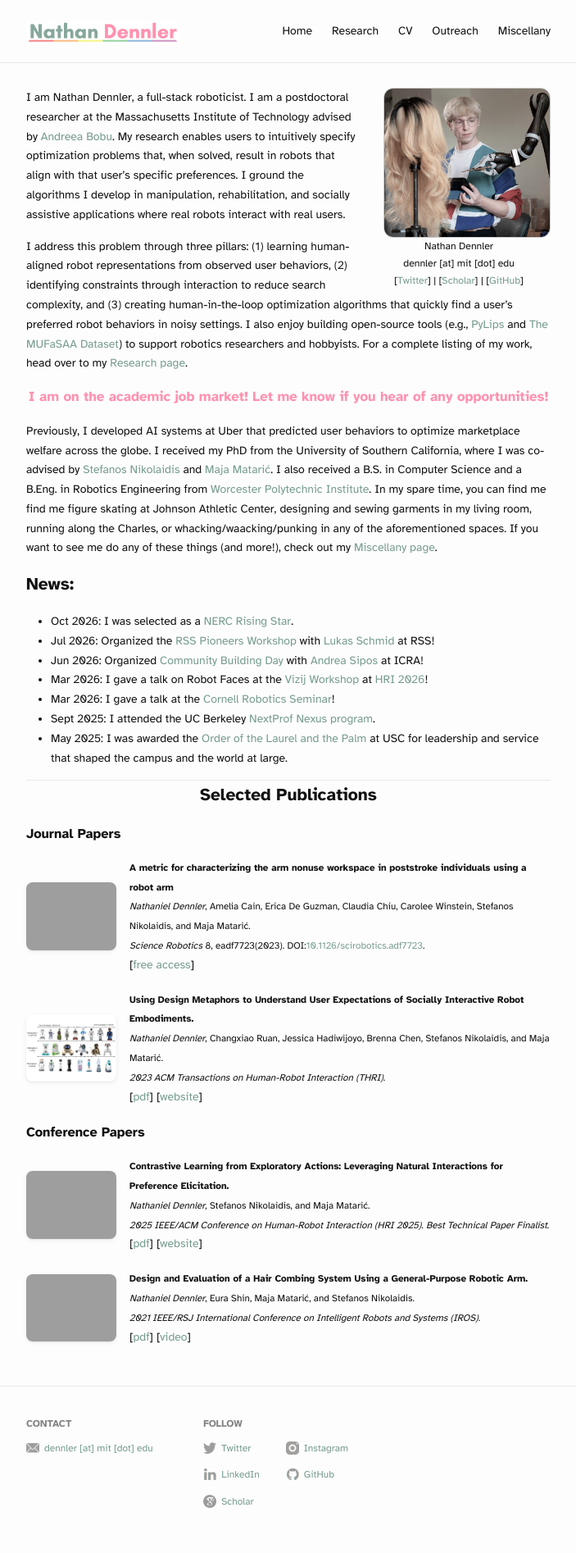
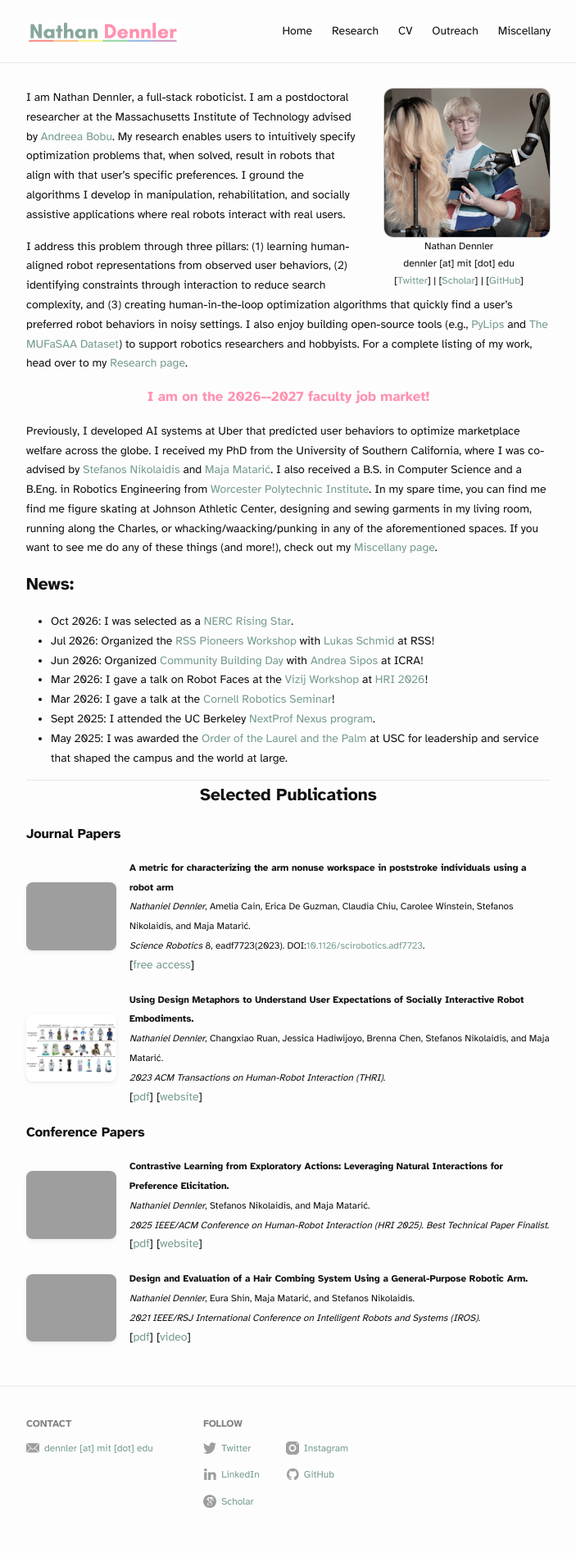
Before and after one commit to ndennler/ndennler.github.io, a Jekyll site: the page built from index.md, in a window 1280 px wide. Shown: the whole page at 82% size, without its empty margins (288-991 px from the left). Built offline with Jekyll 4.4.1, drawn with Linux system fonts in a browser that asks for light colours.

Commit message:
Update job market status in index.md

```diff
--- a/index.md
+++ b/index.md
@@ -11,7 +11,7 @@ profile_picture:
   I address this problem through three pillars: (1) learning human-aligned robot representations from observed user behaviors, (2) identifying constraints through interaction to reduce search complexity, and (3) creating human-in-the-loop optimization algorithms that quickly find a user's preferred robot behaviors in noisy settings. I also enjoy building open-source tools (e.g., <a href="https://pylips.readthedocs.io/en/latest/">PyLips</a> and <a href="https://interaction-lab.github.io/robot-metaphors/">The MUFaSAA Dataset</a>) to support robotics researchers and hobbyists. For a complete listing of my work, head over to my <a href="/research">Research page</a>.
 
 <p style="color: #FF91AF; font-weight: bold; text-align:center; font-size: 1.2em;">
-  I am on the academic job market! Let me know if you hear of any opportunities!
+  I am on the 2026--2027 faculty job market!
 </p>
 
 <p>
```
